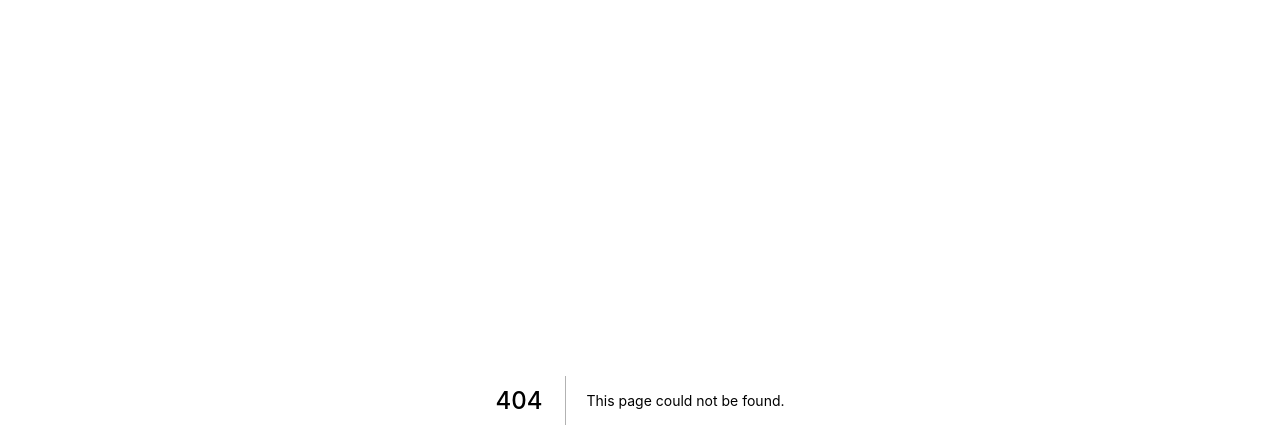
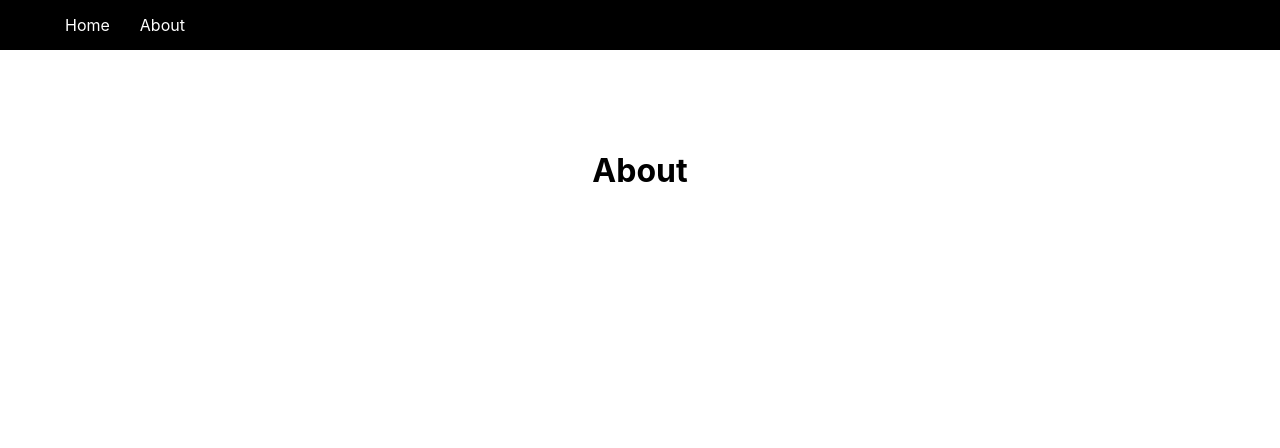
Before and after one commit to Laniekea/Next-App, a Next.js app: page /about in a window 1280 px wide. Before the commit this address had no page. Shown: the top 448 px of the page. Built offline with nearby package versions, Linux system fonts and the light colour scheme.

Commit message:
initialize create-next-app, create about page, create layout and nav menu.

```diff
--- /dev/null
+++ b/components/Layout.js
@@ -0,0 +1,17 @@
+import Nav from './Nav'
+import styles from '../styles/Layout.module.css'
+
+const Layout = ({ children }) => {
+  return (
+    <>
+      <Nav />
+      <div className={styles.container}>
+        <main className={styles.main}>
+          {children}
+        </main>
+      </div>
+    </>
+  )
+};
+
+export default Layout
--- /dev/null
+++ b/components/Nav.js
@@ -0,0 +1,19 @@
+import Link from 'next/link'
+import navStyles from '../styles/Nav.module.css'
+
+const Nav = () => {
+  return (
+    <nav className={navStyles.nav}>
+      <ul>
+        <li>
+          <Link href='/'>Home</Link>
+        </li>
+        <li>
+          <Link href='/about'>About</Link>
+        </li>
+      </ul>
+    </nav>
+  )
+}
+
+export default Nav
--- a/pages/_app.js
+++ b/pages/_app.js
@@ -1,7 +1,12 @@
+import Layout from '../components/Layout'
 import '../styles/globals.css'
 
 function MyApp({ Component, pageProps }) {
-  return <Component {...pageProps} />
+  return (
+    <Layout>
+      <Component {...pageProps} />
+    </Layout>
+  )
 }
 
 export default MyApp
--- /dev/null
+++ b/pages/about.js
@@ -0,0 +1,14 @@
+import Head from 'next/head'
+
+const About = () => {
+  return (
+    <div>
+      <Head>
+        <title>About</title>
+      </Head>
+      <h1>About</h1>
+    </div>
+  )
+}
+
+export default About
--- /dev/null
+++ b/styles/Layout.module.css
@@ -0,0 +1,121 @@
+.container {
+  min-height: 100vh;
+  padding: 0 0.5rem;
+  display: flex;
+  flex-direction: column;
+  justify-content: flex-start;
+  align-items: center;
+  height: 100vh;
+}
+
+.main {
+  padding: 5rem 0;
+  flex: 1;
+  display: flex;
+  flex-direction: column;
+  justify-content: flex-start;
+  align-items: center;
+}
+
+.footer {
+  width: 100%;
+  height: 100px;
+  border-top: 1px solid #eaeaea;
+  display: flex;
+  justify-content: center;
+  align-items: center;
+}
+
+.footer a {
+  display: flex;
+  justify-content: center;
+  align-items: center;
+  flex-grow: 1;
+}
+
+.title a {
+  color: #0070f3;
+  text-decoration: none;
+}
+
+.title a:hover,
+.title a:focus,
+.title a:active {
+  text-decoration: underline;
+}
+
+.title {
+  margin: 0;
+  line-height: 1.15;
+  font-size: 4rem;
+}
+
+.title,
+.description {
+  text-align: center;
+}
+
+.description {
+  line-height: 1.5;
+  font-size: 1.5rem;
+}
+
+.code {
+  background: #fafafa;
+  border-radius: 5px;
+  padding: 0.75rem;
+  font-size: 1.1rem;
+  font-family: Menlo, Monaco, Lucida Console, Liberation Mono, DejaVu Sans Mono,
+    Bitstream Vera Sans Mono, Courier New, monospace;
+}
+
+.grid {
+  display: flex;
+  align-items: center;
+  justify-content: center;
+  flex-wrap: wrap;
+  max-width: 800px;
+  margin-top: 3rem;
+}
+
+.card {
+  margin: 1rem;
+  padding: 1.5rem;
+  text-align: left;
+  color: inherit;
+  text-decoration: none;
+  border: 1px solid #eaeaea;
+  border-radius: 10px;
+  transition: color 0.15s ease, border-color 0.15s ease;
+  width: 45%;
+}
+
+.card:hover,
+.card:focus,
+.card:active {
+  color: #0070f3;
+  border-color: #0070f3;
+}
+
+.card h2 {
+  margin: 0 0 1rem 0;
+  font-size: 1.5rem;
+}
+
+.card p {
+  margin: 0;
+  font-size: 1.25rem;
+  line-height: 1.5;
+}
+
+.logo {
+  height: 1em;
+  margin-left: 0.5rem;
+}
+
+@media (max-width: 600px) {
+  .grid {
+    width: 100%;
+    flex-direction: column;
+  }
+}
--- /dev/null
+++ b/styles/Nav.module.css
@@ -0,0 +1,20 @@
+.nav {
+  height: 50px;
+  padding: 10px;
+  background: #000;
+  color: #fff;
+  display: flex;
+  align-items: center;
+  justify-content: flex-start;
+}
+
+.nav ul {
+  display: flex;
+  justify-content: center;
+  align-items: center;
+  list-style: none;
+}
+
+.nav ul li a {
+  margin: 5px 15px;
+}
```
Also changed, not shown: pages/index.js (+0 -35 lines).
